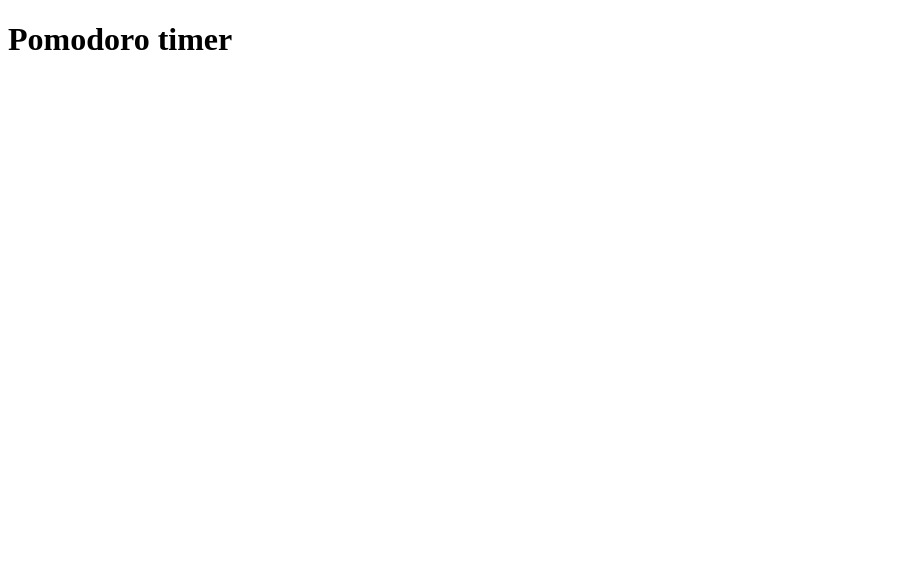
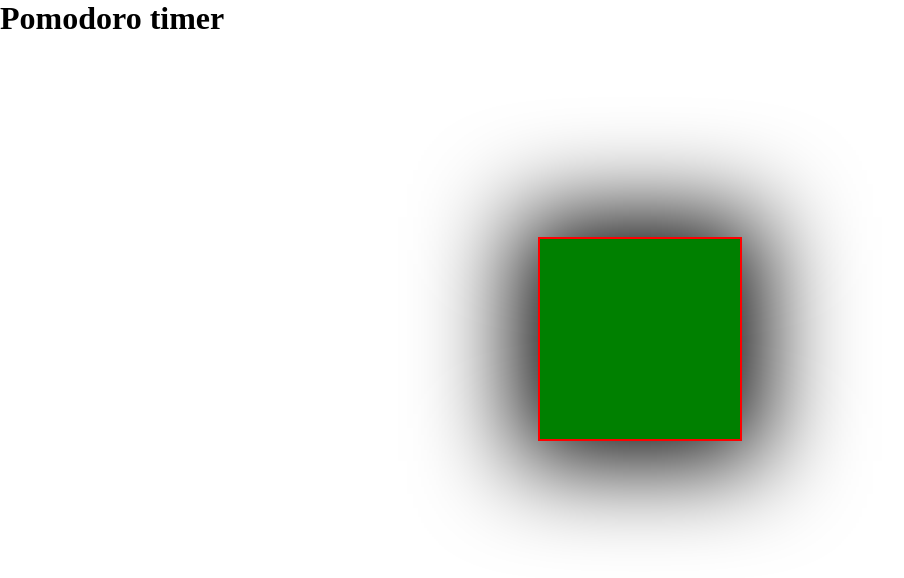
Before and after one commit to JasonTHolmes/github-demo, a plain HTML site: page index.html in a window 1280 px wide. Shown: the whole page, without its empty margins (0-904 px from the left). Drawn offline with Linux system fonts and the light colour scheme.

Commit message:
wokring on the shape of a tomato

```diff
--- a/style.css
+++ b/style.css
@@ -1,4 +1,21 @@
-#container {
-    background-color: red;
+* {
+    margin: 0;
+    padding: 0;
+}
+
+div {}
+
+.container {
+    margin: 200px auto;
+    border: solid 2px black;
+    height: 200px;
+    width: 200px;
+    background: linear-gradient(#f9af27 66%, #ffffff 30%, #ff3232 100%);
+    box-shadow: 0px 0px 100px 20px rgb(0, 0, 0);
+    border-radius: 0%;
+}
+
+#middle {
+    background: green;
     border-color: red;
 }
```
Also changed, not shown: index.html (line endings or trailing spaces).
